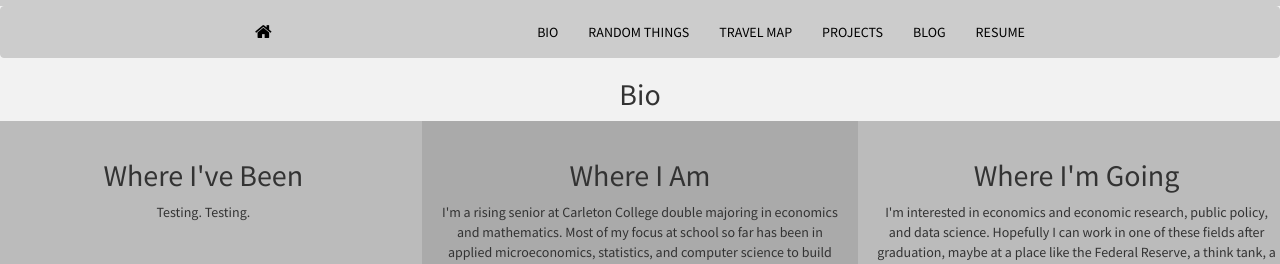
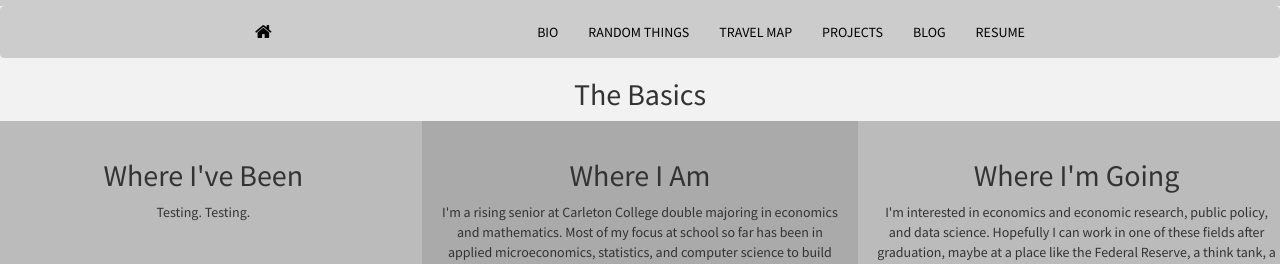
Before and after one commit to mrkaye97/mrkaye97.github.io, a Jekyll site: the page built from bio.html, in a window 1280 px wide. Shown: the top 264 px of the page. Built offline with Jekyll 4.4.1, drawn with Linux system fonts in a browser that asks for light colours; nearby versions of some CDN libraries.

Commit message:
Update bio.html

```diff
--- a/bio.html
+++ b/bio.html
@@ -47,7 +47,7 @@ Title: Bio
 
 <center>
 
-<h2>Bio</h2>
+<h2>The Basics</h2>
 
 <div class="row">
 	<div class="column" style="background-color:#bbb;">
```
